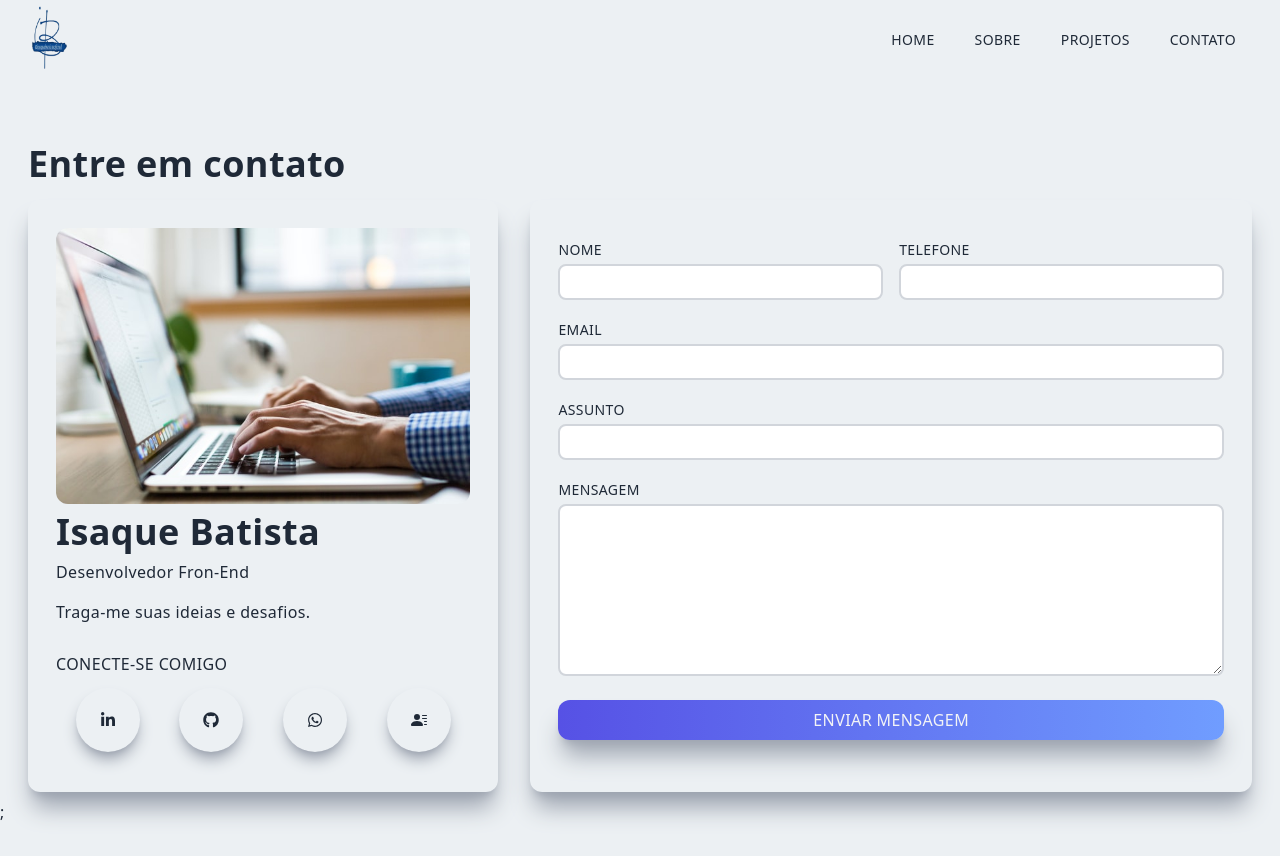
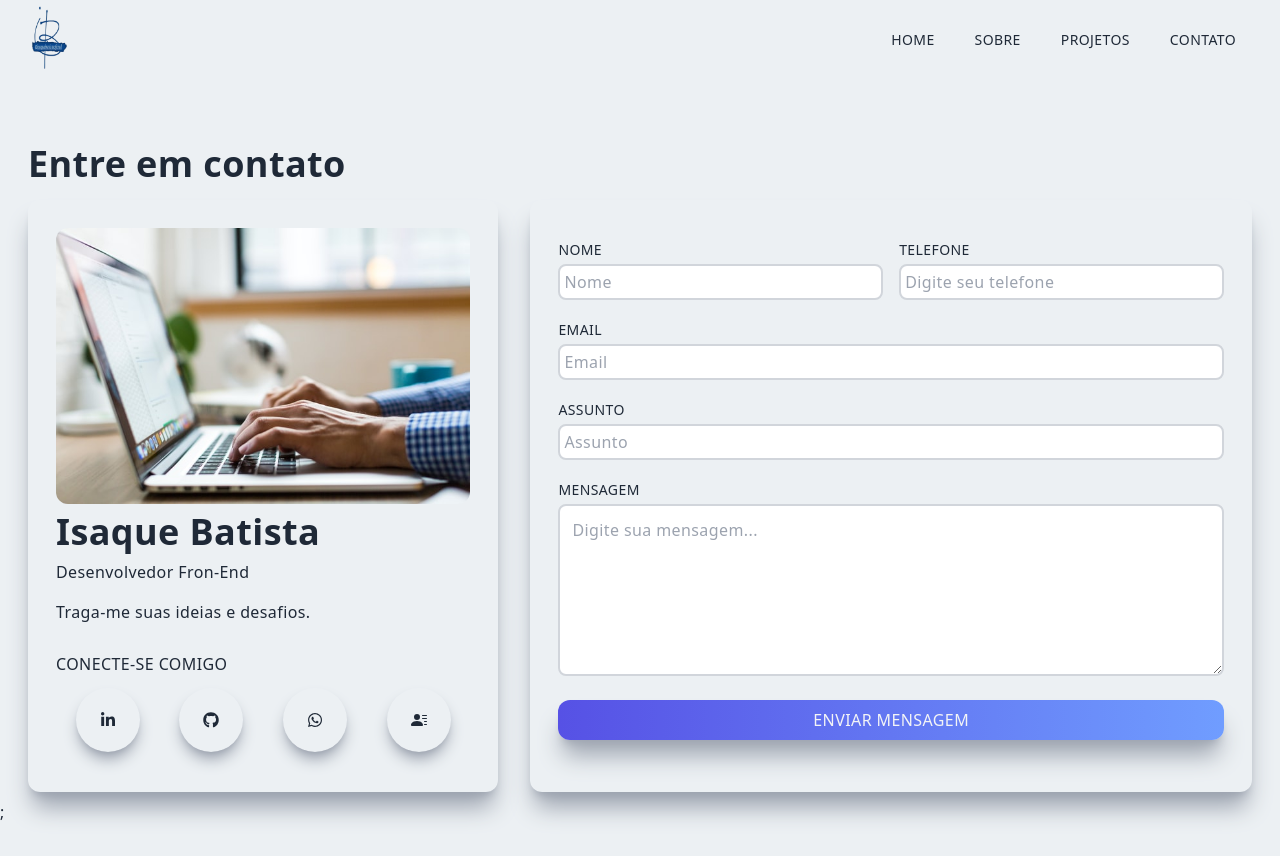
Before and after one commit to IsaqueBatista/Portfolio-1, a Next.js app: page /Contact in a window 1280 px wide. Built offline with nearby package versions, Linux system fonts and the light colour scheme.

Commit message:
Formulário com formsubmit

```diff
--- a/src/components/Contact.jsx
+++ b/src/components/Contact.jsx
@@ -84,13 +84,19 @@ export default function Contact() {
           {/* right */}
           <div className="col-span-3 w-full h-auto shadow-xl shadow-gray-400 rounded-xl lg:p-4">
             <div className="p-3">
-              <form>
+              <form action="https://formsubmit.co/isaquebatista1716@gmail.com" method="POST">
                 <div className="grid md:grid-cols-2 gap-4 w-full py-2">
+
+                  <input type="hidden" name="_captcha" value="false"/>
+                  <input type="hidden" name="_next" value="https://tela-obrigado-portfolio.netlify.app/"/>
+
                   <div className="flex flex-col">
                     <label className="uppercase text-sm py-1">Nome</label>
                     <input
                       className="border-2 rounded-lg p-1 flex border-gray-300"
                       type="text"
+                      name="name"
+                      placeholder="Nome"
                     />
                   </div>
                   <div className="flex flex-col">
@@ -98,6 +104,9 @@ export default function Contact() {
                     <input
                       className="border-2 rounded-lg p-1 flex border-gray-300"
                       type="number"
+                      name="phone"
+                      placeholder="Digite seu telefone"
+                      required
                     />
                   </div>
                 </div>
@@ -106,6 +115,9 @@ export default function Contact() {
                   <input
                     className="border-2 rounded-lg p-1 flex border-gray-300"
                     type="email"
+                    name="email"
+                    placeholder="Email"
+                    required
                   />
                 </div>
                 <div className="flex flex-col py-2">
@@ -113,6 +125,8 @@ export default function Contact() {
                   <input
                     className="border-2 rounded-lg p-1 flex border-gray-300"
                     type="text"
+                    name="subject"
+                    placeholder="Assunto"
                   />
                 </div>
                 <div className="flex flex-col py-2">
@@ -120,6 +134,9 @@ export default function Contact() {
                   <textarea
                     className="border-2 rounded-lg p-3 border-gray-300"
                     rows={6}
+                    type="text"
+                    name="message"
+                    placeholder="Digite sua mensagem..."
                   ></textarea>
                 </div>
                 <button className=" w-full p-2 text-gray-100 mt-4">
```
